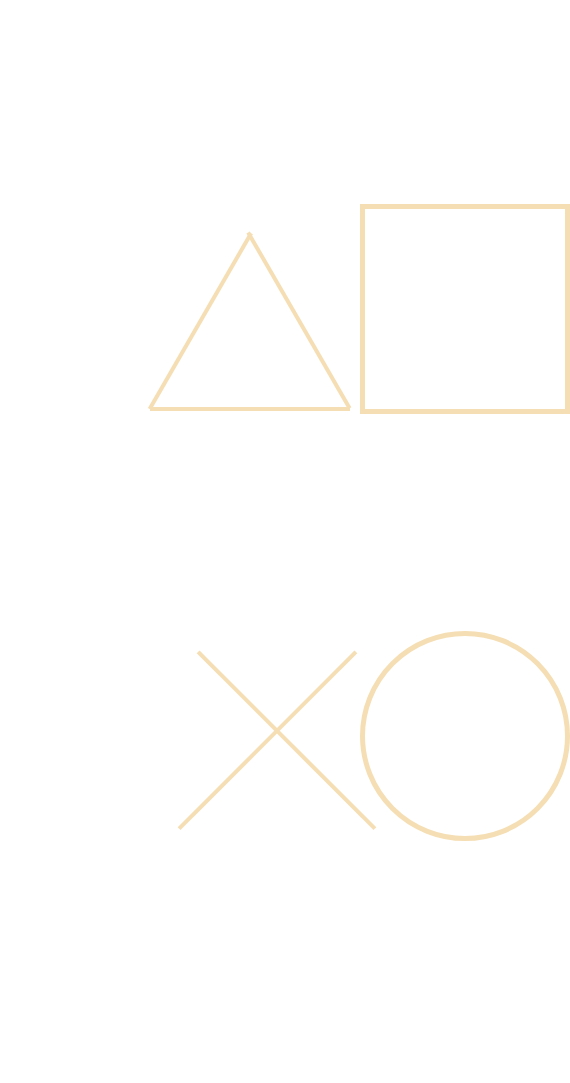
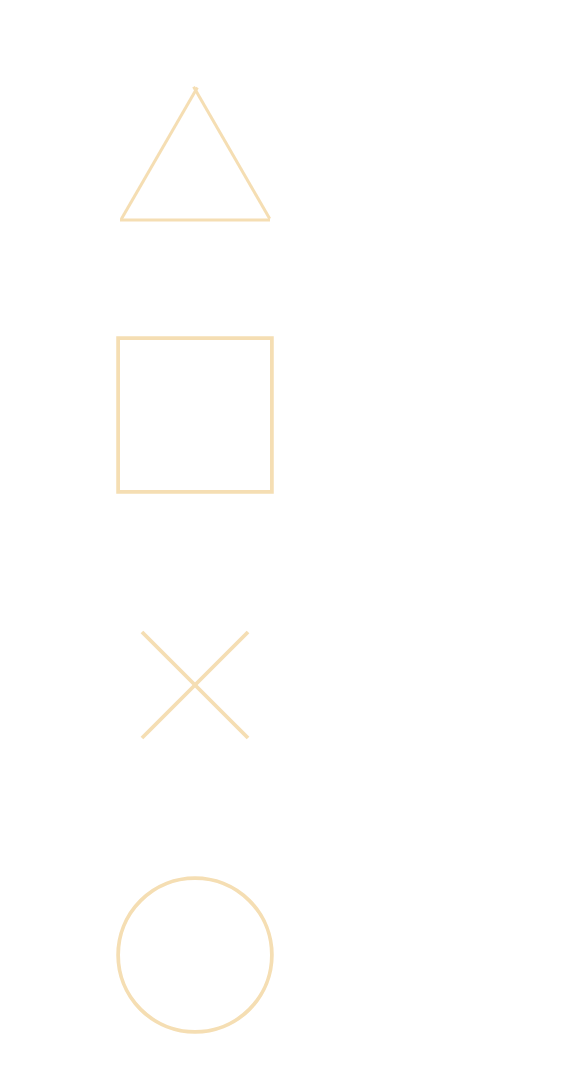
Before and after one commit to ellyse12/shapesRepo, a website: page index.html in a window 390 px wide. Shown: the whole page, 570 px wide, since content can reach past the window. Before the commit the page ends 1044 px from the top, so only its background shows below. Drawn offline with Linux system fonts and the light colour scheme.

Commit message:
responsiveness added!

```diff
--- a/index.html
+++ b/index.html
@@ -8,11 +8,19 @@
     <link rel="stylesheet" href="index.css">
 </head>
 
-<body class="">
-    <div class="triangle"></div>
-    <div class="square"></div>
-    <div class="x"></div>
-    <div class="circle"></div>
+<body>
+    <section>
+        <div class="triangle"></div>
+    </section>
+    <section>
+        <div class="square"></div>
+    </section>
+    <section>
+        <div class="x"></div>
+    </section>
+    <section>
+        <div class="circle"></div>
+    </section>
 
 </body>
 
--- a/index.scss
+++ b/index.scss
@@ -1,32 +1,54 @@
 body {
   display: grid;
-  grid-template-columns: repeat(2, 1fr);
-  grid-template-rows: repeat(2, 1fr);
-  gap: 10px;
-  height: 100vh;
-  margin: 100px;
-  justify-items: center;
+  grid-template-columns: repeat(auto-fit, minmax(250px, 1fr));
+  grid-auto-rows: minmax(250px, auto);
+  gap: 20px;
+  min-height: 100vh;
+  margin: 0;
+  padding: 20px;
+  box-sizing: border-box;
+}
+
+section {
+  display: flex;
+  justify-content: center;
+  align-items: center;
+  width: 100%;
+  height: 100%;
+}
+
+.square,
+.circle,
+.triangle,
+.x {
+  position: relative;
+  max-width: 100%;
+  width: 200px;
+  height: 200px;
+  display: flex;
+  justify-content: center;
   align-items: center;
 }
 
 .square {
+  border: 5px wheat solid;
+}
+
+.circle {
+  border: 5px wheat solid;
+  border-radius: 50%;
+}
+
+.triangle {
+  position: relative;
   height: 200px;
   width: 200px;
-  border: 5px wheat solid;
-}
-.circle {
-  @extend .square;
-  border-radius: 50%;
-}
-.triangle {
-  margin-left: 50px;
-  height: 200px;
-  width: 200px;
-  //transform: translate(50%, 50%) rotate();
   border-bottom: 4px wheat solid;
   border-left: red transparent;
   border-right: red transparent;
+  margin-left: 0;
 }
+
 .triangle::before {
   content: "";
   position: absolute;
@@ -37,6 +59,7 @@ body {
   border-left: 4px wheat solid;
   border-right: red transparent;
 }
+
 .triangle::after {
   content: "";
   position: absolute;
@@ -49,25 +72,52 @@ body {
 }
 
 .x {
-  height: 100px;
-  width: 100px;
-  border-bottom: red transparent;
-  border-left: red transparent;
-  border-right: red transparent;
+  position: relative;
+  width: 200px;
+  height: 200px;
+  background-color: transparent;
 }
-.x::before {
-  content: "";
-  position: absolute;
-  height: 250px;
-  width: 200px;
-  border-left: 4px wheat solid;
-  transform: translate(30%, 0) rotate(45deg);
-}
+
+.x::before,
 .x::after {
   content: "";
   position: absolute;
-  height: 250px;
-  width: 200px;
-  border-right: 4px wheat solid;
-  transform: translate(-30%, 0) rotate(-45deg);
+  top: 0;
+  left: 50%;
+  width: 5px;
+  height: 100%;
+  background-color: wheat;
 }
+
+.x::before {
+  transform: translateX(-50%) rotate(45deg);
+}
+
+.x::after {
+  transform: translateX(-50%) rotate(-45deg);
+}
+
+@media screen and (max-width: 767px) {
+  body {
+    grid-template-columns: 1fr;
+  }
+
+  .square,
+  .circle,
+  .triangle,
+  .x {
+    transform: scale(0.75);
+  }
+}
+
+@media screen and (min-width: 768px) and (max-width: 1023px) {
+  body {
+    grid-template-columns: repeat(2, 1fr);
+  }
+}
+
+@media screen and (min-width: 1024px) {
+  body {
+    grid-template-columns: repeat(2, 1fr);
+  }
+}
```
Also changed, not shown: index.css, 1 other file.
